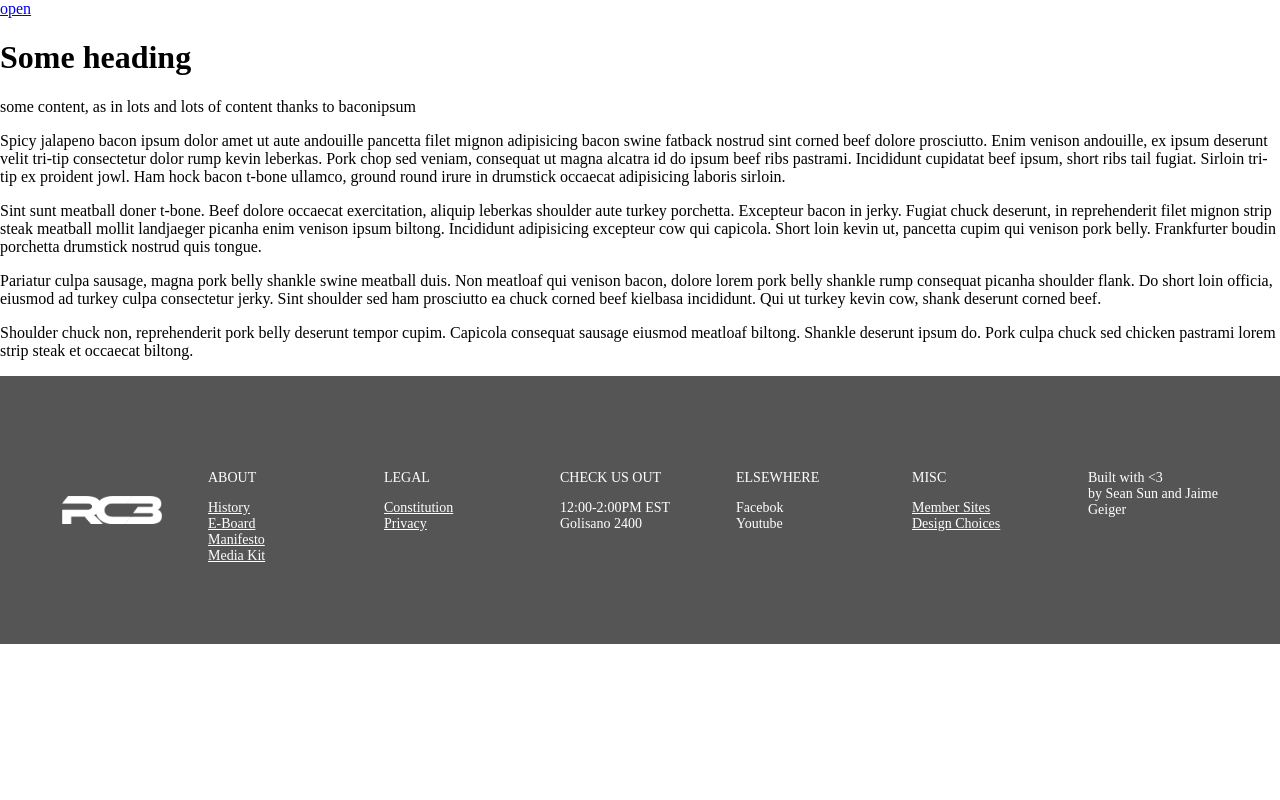
After one commit to Sean-Q-Sun/rc3site, a Flask app: template app/templates/dashboard.html in a window 1280 px wide. The commit adds this page. Run offline with Flask 2, Linux system fonts and the light colour scheme; the template is opened without the code that fills it, so the values that code supplies are empty.

Commit message:
initial dashboard commit

```diff
--- /dev/null
+++ b/app/static/css/dashboard.css
@@ -0,0 +1,58 @@
+body {
+    margin: 0;
+}
+div.dashboard {
+    display: flex;
+    flex-direction: row;
+    flex-wrap: nowrap;
+    align-items: stretch;
+
+    }
+/*    background-color: #f36e21; */
+div.content {
+    float: right;
+    width: 100%;
+}
+
+nav {
+    position: fixed;
+    top: 0;
+    width: 0;
+    height: 100%;
+    background: #f36e21;
+    overflow-y: auto;
+    a {
+        display: block;
+        color: white;
+        padding: 15px;
+        &:hover, &:focus {
+            background: linear-gradient(#484848, #383838);
+        }
+    }
+    &:after {
+        content: "";
+        position: absolute;
+        top: 0;
+        right: 0;
+        height: 100%;
+        width: 34px;
+    }
+}
+
+.close-menu {
+    display: none;
+}
+
+nav#off-canvas:target {
+    width: 20%;
+}
+
+nav#off-canvas:target + .content {
+    width: 80%;
+    .open-menu {
+        display: none;
+    }
+    .close-menu {
+        display: block;
+    }
+}
--- /dev/null
+++ b/app/static/css/footer.css
@@ -0,0 +1,37 @@
+/*footer css---------*/
+
+footer{
+    display: flex;
+    color: white;
+    background-color: #555;
+    justify-content: space-around;
+    padding: 5rem 2rem;
+    flex-wrap: wrap;
+}
+
+footer a, footer p{
+	color: white;
+	font-size: 14px;
+	font-weight: 300;
+}
+
+footer .logo{
+    width: 100px;
+	margin: 30px;
+    align-self: center;
+}
+
+footer .footer-links{
+    flex: 2;
+    display: flex;
+    flex-wrap: wrap;
+   /* justify-content: flex-start;*/
+}
+
+footer .footer-link{
+    flex: 1;
+    display: flex;
+    padding: 0 1rem;
+    flex-direction: column;
+
+}
--- /dev/null
+++ b/app/templates/dashboard.html
@@ -0,0 +1,25 @@
+<html>
+<head>
+    <meta charset="UTF-8">
+    <meta name = "viewport" content="user-scalable=no, initial-scale=1.0, maximum-scale=1.0, width=device-wdith"/>
+    <link type ="text/css" rel="stylesheet" href="/static/css/footer.css">
+    <link type ="text/css" rel="stylesheet" href="/static/css/dashboard.css">
+    <!-- name should eventually come from the gauth item -->
+    <title>Welcome to RC3 name!</title>
+</head>
+    <body>
+        <main>
+            <div class="dashboard">
+                <div class="sidebar">
+                    {% include 'dashboard/dnav.html' %}
+                </div>
+                <div class="content">
+                    {% include 'dashboard/dcontent.html' %}
+                </div>
+            </div>
+        </main>
+        <footer>
+            {% include 'footer.html' %}
+        </footer>
+    </body.
+</html>
--- /dev/null
+++ b/app/templates/dashboard/dcontent.html
@@ -0,0 +1,18 @@
+<a href="#off-canvas" class="open-menu">open</a>
+<a href="#" class="close-menu">close</a>
+<div>
+    <h1>Some heading</h1>
+    <p>some content, as in lots and lots of content thanks to baconipsum</p>
+    <p>
+        Spicy jalapeno bacon ipsum dolor amet ut aute andouille pancetta filet mignon adipisicing bacon swine fatback nostrud sint corned beef dolore prosciutto. Enim venison andouille, ex ipsum deserunt velit tri-tip consectetur dolor rump kevin leberkas. Pork chop sed veniam, consequat ut magna alcatra id do ipsum beef ribs pastrami. Incididunt cupidatat beef ipsum, short ribs tail fugiat. Sirloin tri-tip ex proident jowl. Ham hock bacon t-bone ullamco, ground round irure in drumstick occaecat adipisicing laboris sirloin.
+    </p>
+    <p>
+Sint sunt meatball doner t-bone. Beef dolore occaecat exercitation, aliquip leberkas shoulder aute turkey porchetta. Excepteur bacon in jerky. Fugiat chuck deserunt, in reprehenderit filet mignon strip steak meatball mollit landjaeger picanha enim venison ipsum biltong. Incididunt adipisicing excepteur cow qui capicola. Short loin kevin ut, pancetta cupim qui venison pork belly. Frankfurter boudin porchetta drumstick nostrud quis tongue.
+    </p>
+    <p>
+        Pariatur culpa sausage, magna pork belly shankle swine meatball duis. Non meatloaf qui venison bacon, dolore lorem pork belly shankle rump consequat picanha shoulder flank. Do short loin officia, eiusmod ad turkey culpa consectetur jerky. Sint shoulder sed ham prosciutto ea chuck corned beef kielbasa incididunt. Qui ut turkey kevin cow, shank deserunt corned beef.
+    </p>
+    <p>
+Shoulder chuck non, reprehenderit pork belly deserunt tempor cupim. Capicola consequat sausage eiusmod meatloaf biltong. Shankle deserunt ipsum do. Pork culpa chuck sed chicken pastrami lorem strip steak et occaecat biltong.
+    </p>
+</div>
--- /dev/null
+++ b/app/templates/dashboard/dnav.html
@@ -0,0 +1,9 @@
+<nav id="off-canvas">
+    <ul class="navigation">
+        <li class="nav-item"><a href="#">Home</a></li>
+        <li class="nav-item"><a href="#">Portfolio</a></li>
+        <li class="nav-item"><a href="#">About</a></li>
+        <li class="nav-item"><a href="#">Blog</a></li>
+        <li class="nav-item"><a href="#">Contact</a></li>
+    </ul>
+</nav>
--- /dev/null
+++ b/app/templates/footer.html
@@ -0,0 +1,36 @@
+<img class="logo" src="/static/assets/rc3logowhite.png">
+    <div class="footer-links">
+        <div class="footer-link footer-about">
+            <p>ABOUT</p>
+            <a href="/about#history">History</a>
+            <a href="/about#eboard">E-Board</a>
+            <a href="/about">Manifesto</a>
+            <a href="/media">Media Kit</a>
+        </div>
+        <div class="footer-link footer-club">
+            <p>LEGAL</p>
+            <a href="/constitution">Constitution</a>
+            <a href="/privacy-policy">Privacy</a>
+        </div>
+
+        <div class="footer-link footer-visit">
+            <p>CHECK US OUT</p>
+            <a>12:00-2:00PM EST</a>
+            <a>Golisano 2400</a>
+        </div>
+
+
+        <div class="footer-link footer-elsewhere">
+            <p>ELSEWHERE</p>
+            <a>Facebok</a>
+            <a>Youtube</a>
+        </div>
+        <div class="footer-link footer-misc">
+            <p>MISC</p>
+            <a href="/misc/links">Member Sites</a>
+            <a href="/misc/design">Design Choices</a>
+        </div>
+        <div class="footer-link footer-made">
+            <p>Built with &lt;3 <br>by Sean Sun and Jaime Geiger</p>
+        </div>
+    </div>
--- a/app/views.py
+++ b/app/views.py
@@ -29,3 +29,8 @@ def competitions():
 @app.route('/hall-of-fame')
 def hallOfFame():
 	return "Hall of Fame"
+
+# mostly here for testing purposes
+@app.route("/dashboard")
+def userDashboard():
+		return render_template("dashboard.html")
```
Also changed, not shown: app/static/css/base.css (+0 -38 lines), app/templates/base.html (+2 -38 lines).
